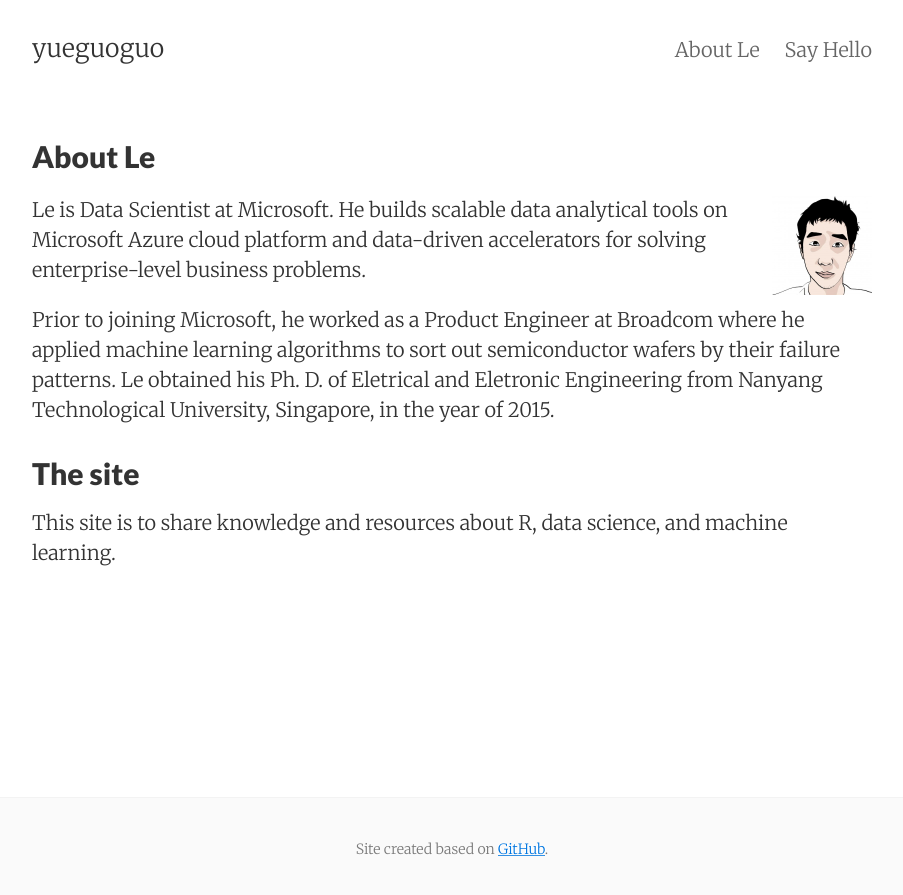
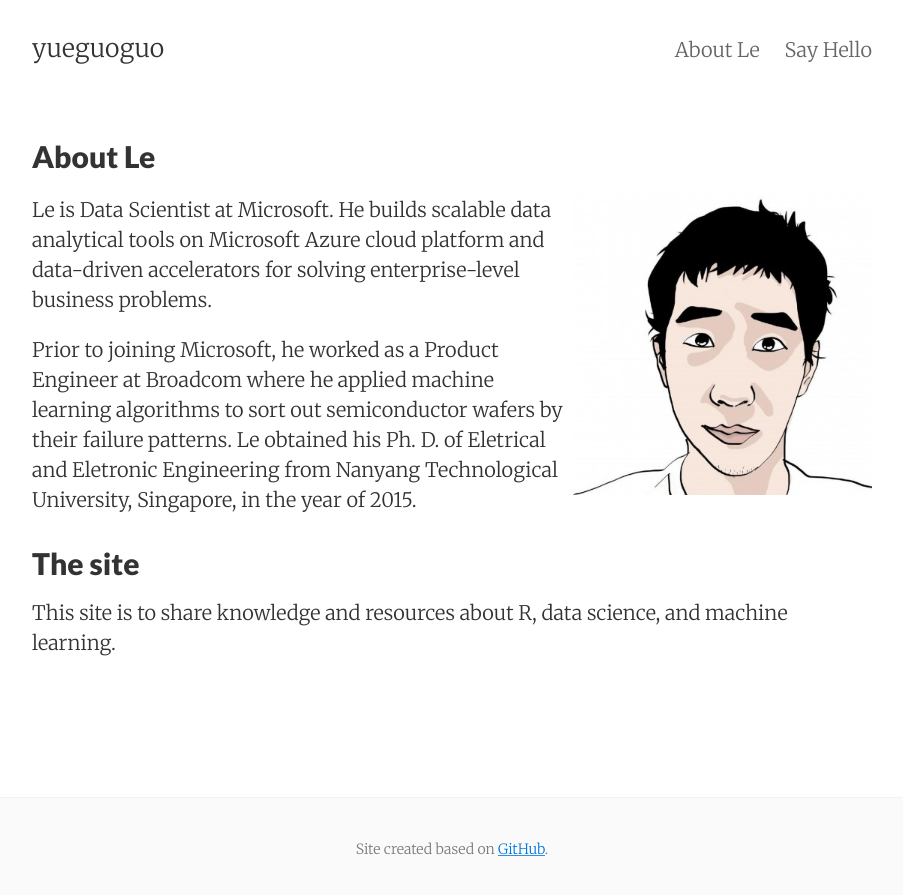
Before and after one commit to yueguoguo/yueguoguo.github.io, a Jekyll site: the page built from about.md, in a window 1280 px wide. Shown: the top 895 px of the page, without its empty margins (188-1091 px from the left). Built offline with Jekyll 4.4.1, drawn with Linux system fonts in a browser that asks for light colours.

Commit message:
Update about.md

```diff
--- a/about.md
+++ b/about.md
@@ -5,7 +5,7 @@ permalink: /about/
 tags: about
 ---
 
-<img class="col one right" src="/images/prof_pic_le.jpg" height="100" width="100">
+<img class="col one right" src="/images/prof_pic_le.jpg" height="300" width="300">
 
 <p>Le is Data Scientist at Microsoft. He builds scalable data analytical
 tools on Microsoft Azure cloud platform and data-driven accelerators for solving enterprise-level business
```
